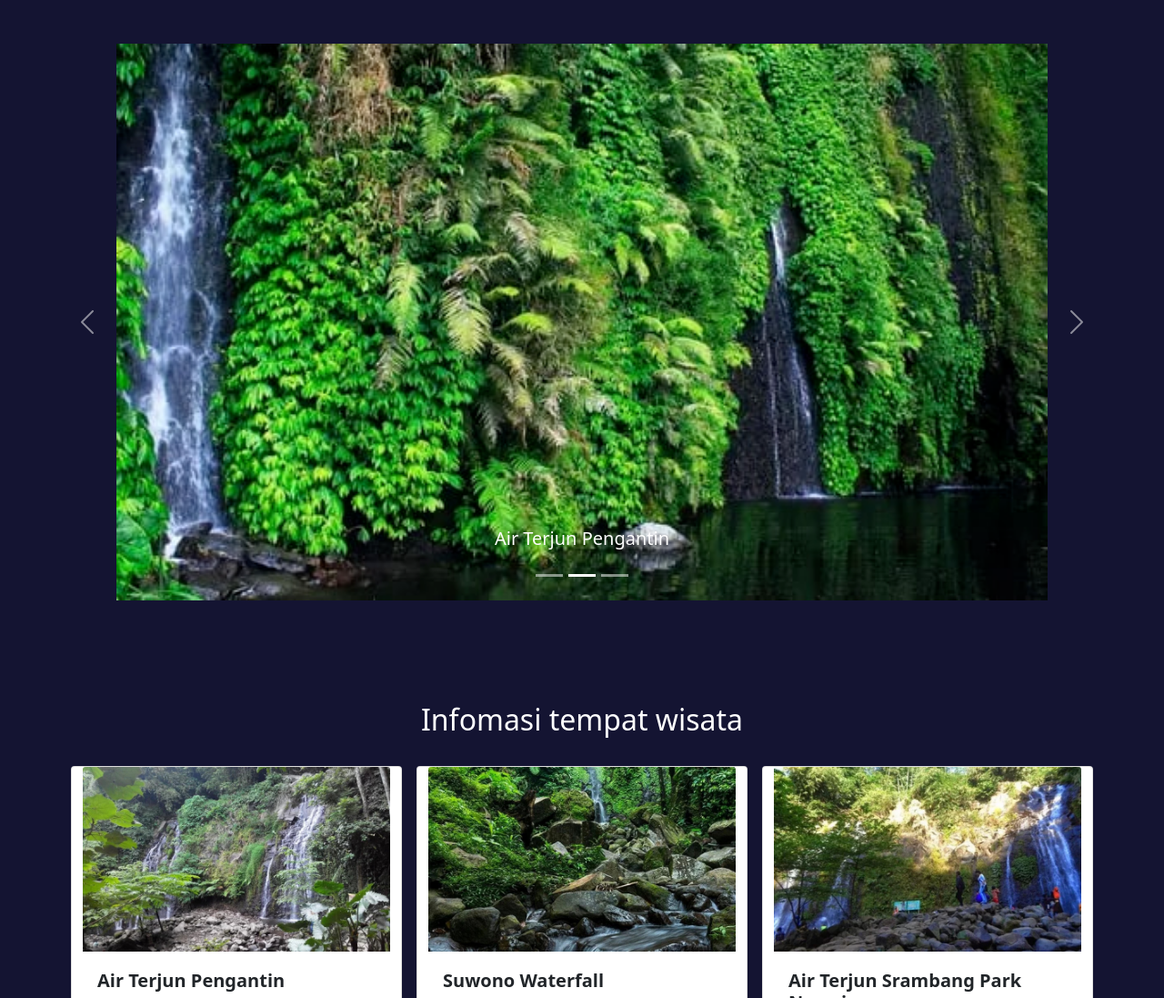
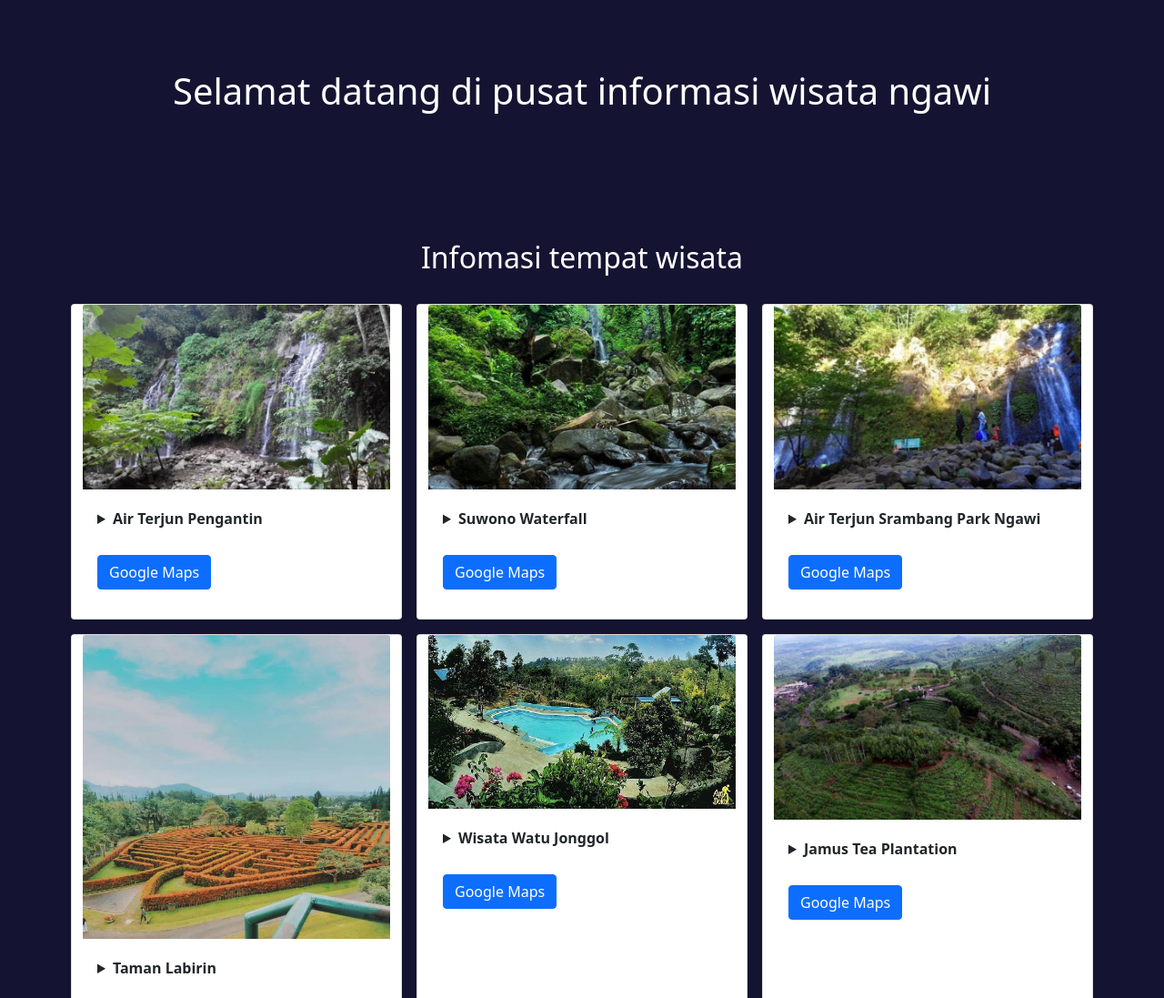
Before and after one commit to husinzz/ium-tugas, a Gatsby site: page / in a window 1280 px wide. Shown: the top 1097 px of the page at 91% size. Built offline with nearby package versions, Linux system fonts and the light colour scheme; Gatsby itself is replaced by a stand-in of ours.

Commit message:
gg gaming

```diff
--- a/src/components/footer.js
+++ b/src/components/footer.js
@@ -3,7 +3,9 @@ import React from "react";
 export default function Footer() {
   return (
     <>
-      <section class=" w-100" style={{boxSizing: "border-box", backgroundColor: "rgb(20, 20, 50)"}}>
+      <section
+        class=" w-100"
+        style={{ boxSizing: "border-box", backgroundColor: "rgb(20, 20, 50)" }}>
         <div
           class="footer-2-2 container-xxl mx-auto position-relative p-0"
           style={{ fontFamily: "'Poppins', sans-serif;" }}>
@@ -117,22 +119,6 @@ export default function Footer() {
                   </svg>
                 </a>
               </div>
-              <nav class="mx-auto d-flex flex-wrap align-items-center justify-content-center gap-4">
-                <a href="" class="footer-link" style={{textDecoration: "none"}}>
-                  Terms of Service
-                </a>
-                <span>|</span>
-                <a href="" class="footer-link" style={{textDecoration: "none"}}>
-                  Privacy Policy
-                </a>
-                <span>|</span>
-                <a href="" class="footer-link" style={{textDecoration: "none"}}>
-                  Licenses
-                </a>
-              </nav>
-              <nav class="d-flex flex-lg-row flex-column align-items-center justify-content-center">
-                <p style={{margin: "0"}}>Copyright © 2021 Analystic Max</p>
-              </nav>
             </div>
           </div>
         </div>
--- a/src/pages/index.js
+++ b/src/pages/index.js
@@ -1,5 +1,5 @@
 import React from "react";
-import {Link} from "gatsby"
+import { Link } from "gatsby";
 import Footer from "../components/footer";
 import Carousel from "../components/carousel";
 
@@ -89,21 +89,21 @@ const IndexPage = () => {
   return (
     <>
       <section
-        class="w-100"
-        style={{ boxSizing: "border-box", backgroundColor: "#141432" }}>
+        class="h-25 d-flex justify-content-center align-items-center"
+        style={{ backgroundColor: "#141432" }}>
         <div
-          class="container-xxl mx-auto p-0  position-relative header-2-3 py-5"
+          class="text-white fs-1"
           style={{ fontFamily: "'Poppins', sans-serif;" }}>
-          <div>
-            <Carousel />
-          </div>
+          Selamat datang di pusat informasi wisata ngawi
         </div>
       </section>
       <section
         class="w-100 py-5"
         id="info"
         style={{ boxSizing: "border-box", backgroundColor: "#141432" }}>
-        <h2 class="title-text text-white p-3 text-center">Infomasi tempat wisata</h2>
+        <h2 class="title-text text-white p-3 text-center">
+          Infomasi tempat wisata
+        </h2>
         <div className="container mx-auto">
           <div className="row justify-content-evenly">
             {list.map((current, index) => {
@@ -128,19 +128,22 @@ const IndexPage = () => {
 function Card(props) {
   return (
     <div
-      className="card col m-2 overflow-auto"
-      style={{ minWidth: "20rem",maxWidth: "30rem", maxHeight: "500px" }}>
+      className="card col m-2"
+      style={{ minWidth: "20rem", maxWidth: "30rem"}}>
       <img
-        src={ props.image|| "https://placeholder.pics/svg/200x100" }
+        src={props.image || "https://placeholder.pics/svg/200x100"}
         className="card-img-top"
         alt="card picture"
       />
       <div className="card-body">
-        <div className="overflow-auto" style={{ maxHeight: "150px" }}>
-          <h5 className="card-title py-1">
-            <strong>{props.title}</strong>
-          </h5>
-          <p className="card-text">{props.info}</p>
+        <div className="">
+          <details>
+            <summary className="card-title py-1">
+              <strong>{props.title}</strong>
+            </summary>
+
+            <p className="card-text">{props.info}</p>
+          </details>
         </div>
         <a href={props.link} className="btn btn-primary my-3">
           Google Maps
```
